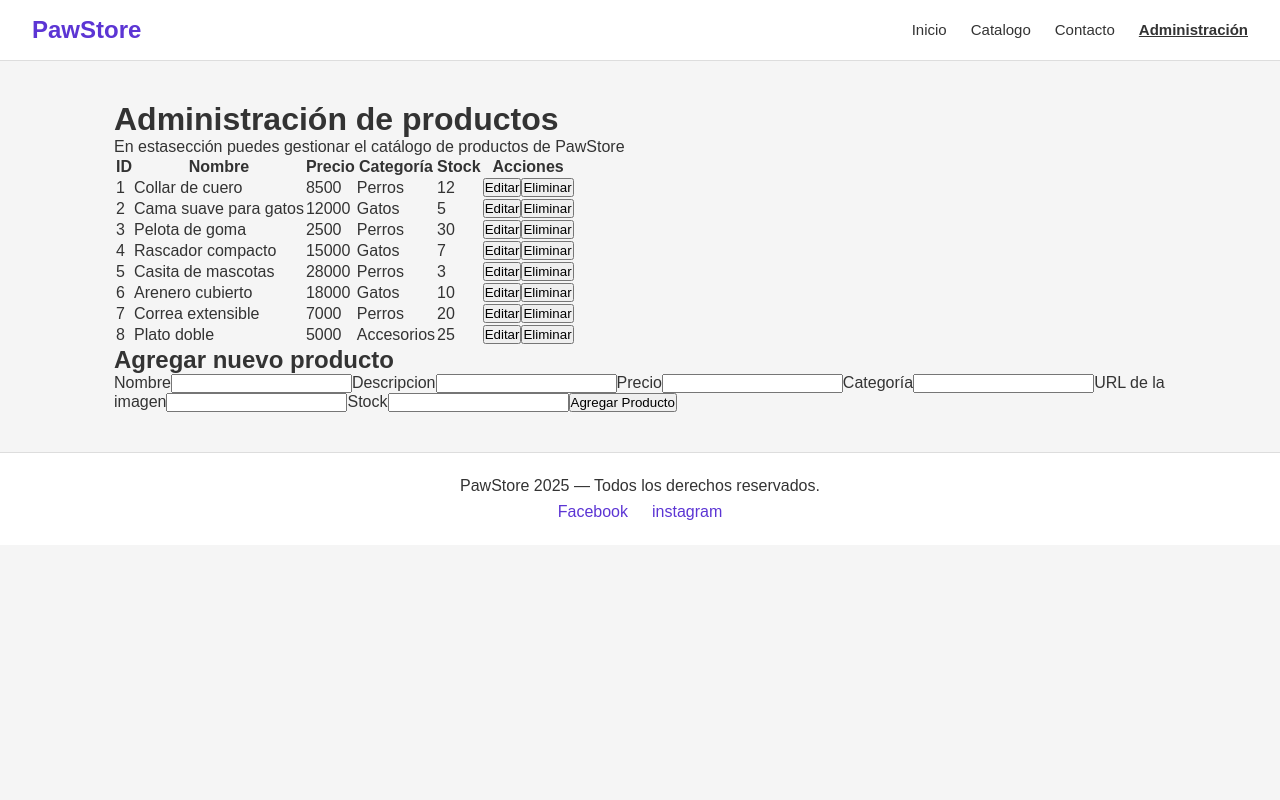
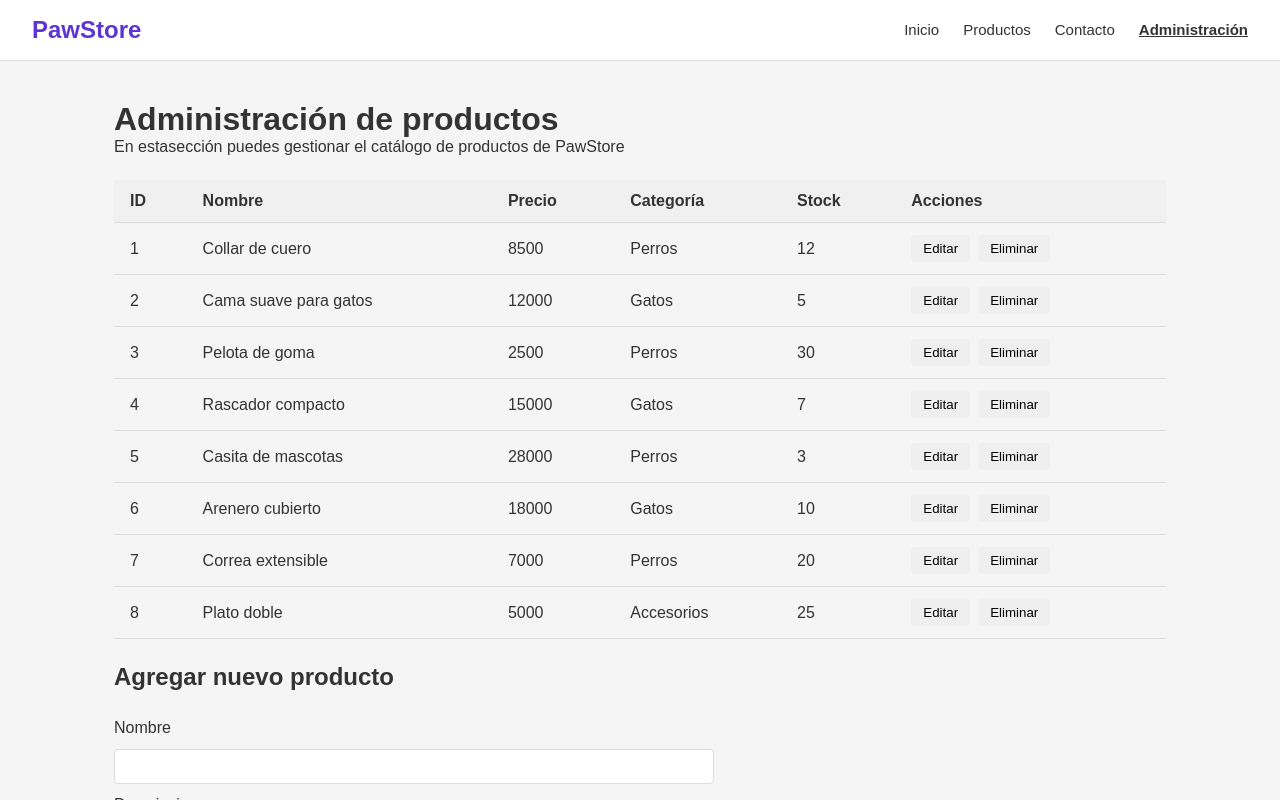
Before and after one commit to jeffreebs/Frontend, a React (Vite) app in the folder pawstore/: page / in a window 1280 px wide. Both pictures are taken after a click on the button "Administración". Shown: the top 800 px of the page. Built offline with nearby package versions, Linux system fonts and the light colour scheme.

Commit message:
Fix corrections

```diff
--- a/pawstore/src/App.jsx
+++ b/pawstore/src/App.jsx
@@ -20,7 +20,7 @@ function App() {
     setProducts (products.filter (p => p.id!== id))
   }
   const agregarProducto = (producto) => {
-    const nuevoId = products.length + 1
+    const nuevoId = products.length > 0 ? Math.max(...products.map(p => p.id)) + 1 : 1
     setProducts ([...products, {... producto, id: nuevoId}])
   }
   const editarProducto = (productoActualizado) =>  {
@@ -32,7 +32,11 @@ function App() {
 
         {paginaActual === 'inicio' && <HomePage setPagina={setPaginaActual} />}
         {paginaActual === 'catalogo' && <CatalogPage setPagina = {setPaginaActual} setProducto = {setProductoSeleccionado} products = {products} />}
-        {paginaActual === 'detalle' && <ProductDetail producto = {productoSeleccionado} setPagina = {setPaginaActual} />}
+        {paginaActual === 'detalle' && (
+          products.find(p => p.id === productoSeleccionado?.id)
+            ? <ProductDetail producto={products.find(p => p.id === productoSeleccionado.id)} setPagina={setPaginaActual} />
+            : setPaginaActual('catalogo')
+        )}
         {paginaActual === 'admin' && <AdminPage products={products} setPagina={setPaginaActual} eliminarProducto={eliminarProducto} agregarProducto={agregarProducto} setProductoSeleccionado={setProductoSeleccionado} />}
         {paginaActual === 'editar' && <EditarProducto producto={productoSeleccionado} editarProducto={editarProducto} setPagina={setPaginaActual} />}
 
--- a/pawstore/src/components/Header.jsx
+++ b/pawstore/src/components/Header.jsx
@@ -8,7 +8,7 @@ function Header( {setPagina, paginaActual} ) {
         <nav>
             <ul>
                <li><button  className={paginaActual === 'inicio' ? 'activo' : ''} onClick={() => setPagina('inicio')}>Inicio</button></li>
-               <li><button  className={paginaActual === 'catalogo' || paginaActual === 'detalle' ? 'activo' : ''} onClick={() => setPagina('catalogo')}>Catalogo</button></li>
+               <li><button  className={paginaActual === 'catalogo' || paginaActual === 'detalle' ? 'activo' : ''} onClick={() => setPagina('catalogo')}>Productos</button></li>
                <li><button  className={paginaActual === 'contacto' ? 'activo' : ''} onClick={() => setPagina('contacto')}>Contacto</button></li>
                <li><button  className={paginaActual === 'admin' ? 'activo' : ''} onClick={() => setPagina('admin')}>Administración</button></li>
 
--- a/pawstore/src/index.css
+++ b/pawstore/src/index.css
@@ -196,3 +196,75 @@ footer a {
   cursor: pointer;
   width: fit-content;
 }
+
+
+table {
+  width: 100%;
+  border-collapse: collapse;
+  margin-top: 24px;
+}
+
+th, td {
+  padding: 12px 16px;
+  text-align: left;
+  border-bottom: 1px solid #ddd;
+}
+
+th {
+  background: #f0f0f0;
+  font-weight: 600;
+}
+
+tr:hover {
+  background: #fafafa;
+}
+
+
+td button {
+  padding: 6px 12px;
+  margin-right: 8px;
+  border: none;
+  border-radius: 4px;
+  cursor: pointer;
+}
+
+
+.admin-form {
+  margin-top: 40px;
+  max-width: 600px;
+}
+
+.admin-form h2 {
+  margin-bottom: 16px;
+}
+
+.admin-form {
+  display: flex;
+  flex-direction: column;
+  gap: 12px;
+  max-width: 600px;
+  margin-top: 24px;
+}
+
+.admin-form label {
+  font-weight: 500;
+  color: #333;
+}
+
+.admin-form input {
+  padding: 8px 12px;
+  border: 1px solid #ddd;
+  border-radius: 4px;
+  font-size: 15px;
+  width: 100%;
+}
+
+.admin-form button {
+  padding: 10px 24px;
+  background: #5c35d4;
+  color: white;
+  border: none;
+  border-radius: 4px;
+  cursor: pointer;
+  width: fit-content;
+}
--- a/pawstore/src/pages/AdminPage.jsx
+++ b/pawstore/src/pages/AdminPage.jsx
@@ -54,7 +54,7 @@ const handleAgregar = () => {
           ))}
         </tbody>
      </table>
-     <div>
+     <div className="admin-form">
         <h2>Agregar nuevo producto</h2>
         <label>Nombre</label>
         <input value={nuevoProducto.nombre} onChange={(e) => setNuevoProducto({...nuevoProducto, nombre: e.target.value})} />
```
